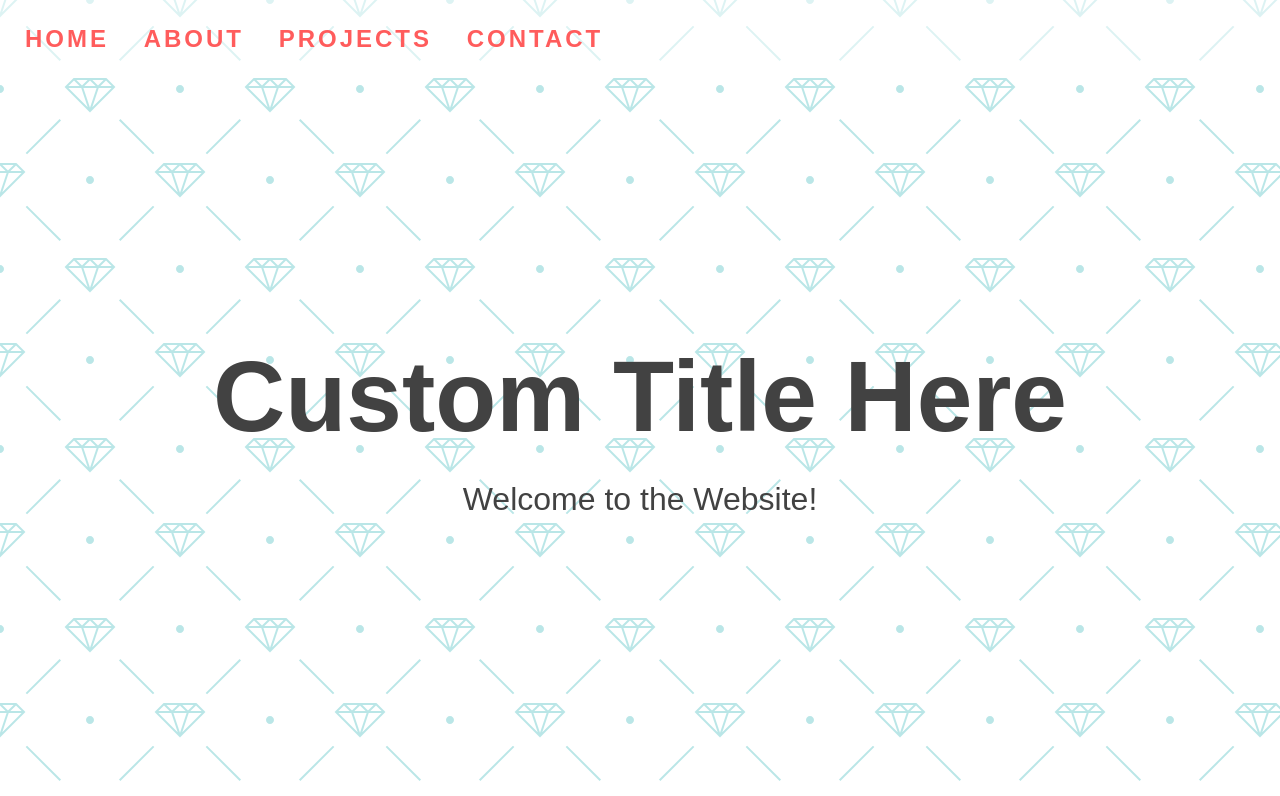
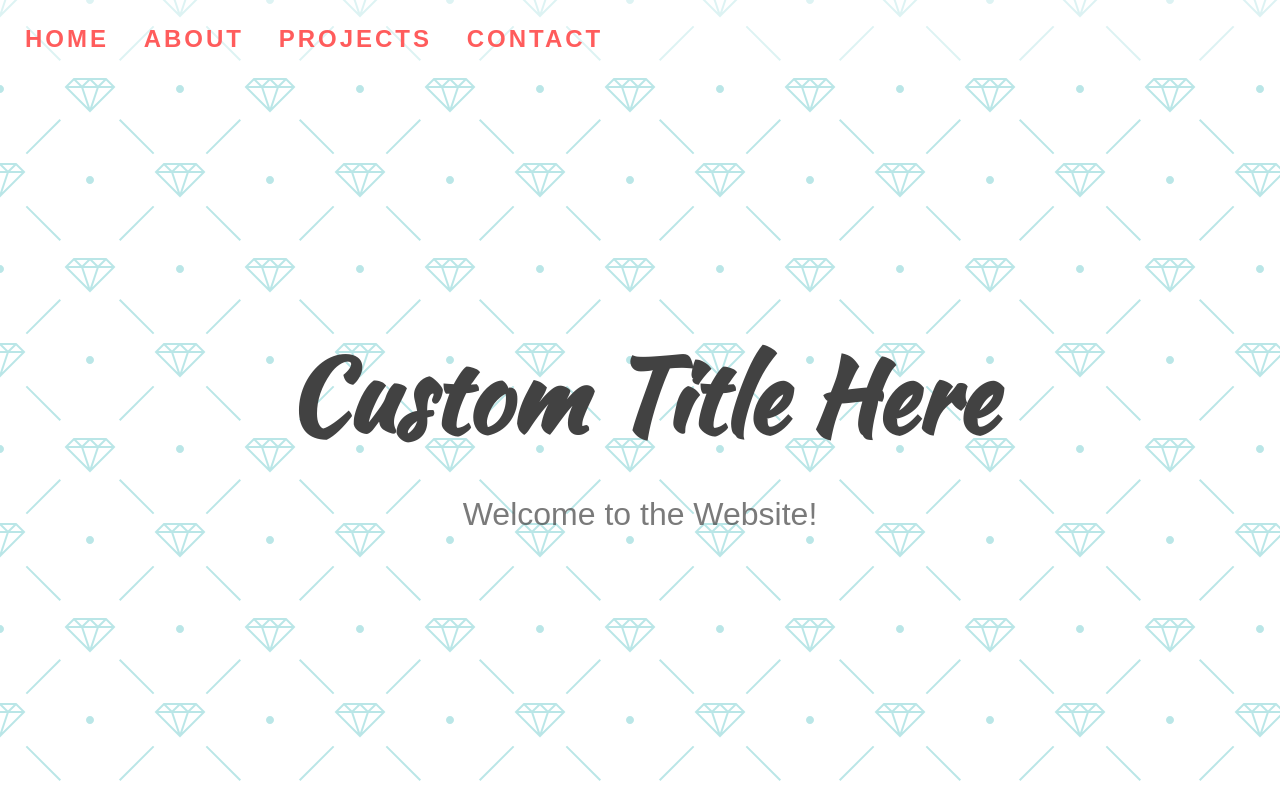
Before and after one commit to eli-maker/Light-Dark-Mode-, a plain HTML site: page index.html in a window 1280 px wide. Shown: the top 796 px of the page. Drawn offline with Linux system fonts and the light colour scheme; a web font is replaced by a local one.

Commit message:
♥fontNavegation

```diff
--- a/style.css
+++ b/style.css
@@ -45,11 +45,13 @@ section {
 }
 
 h1 {
+  font-family: Kaushan Script, sans- serif;
   font-size: 100px;
   margin-bottom: 0;
 }
 
 h2 {
+  color: var(--on-background-alt);
   font-size: 32px;
   font-weight: normal;
 }
@@ -58,6 +60,7 @@ h2 {
 nav {
   z-index: 10;
   position: fixed;
+  font-family: Oswald, sans-serif;
   font-size: 24px;
   letter-spacing: 3px;
   padding: 25px;
```
